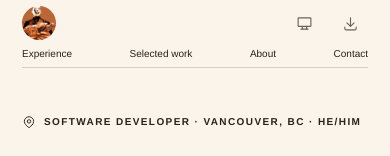
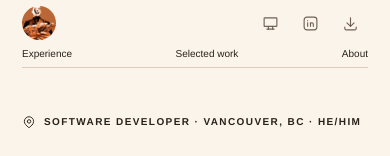
Before and after one commit to BenZed/ben-gaumond-dot-com, a React (Vite) app: page / in a window 390 px wide. Shown: the top 156 px of the page. Built offline with nearby package versions, Linux system fonts and the light colour scheme.

Commit message:
Replace the contact section with a LinkedIn header link

```diff
--- a/content/resume.json
+++ b/content/resume.json
@@ -9,6 +9,7 @@
     "pronouns": "He/Him",
     "headline": "Full-stack developer building creative tools and interactive experiences",
     "location": "Vancouver, British Columbia, Canada",
+    "linkedinUrl": "https://www.linkedin.com/in/ben-gaumond/",
     "shortLocation": "Vancouver, BC",
     "summary": "I started in animation, writing code to make things move. That led to drawing games for PBS KIDS and full-stack tools for the artists and producers who make animation."
   },
@@ -243,20 +244,5 @@
       "I like a clean abstraction, and I've lost enough time chasing one to know what it costs. I put that effort where someone will feel it, like giving an artist a way to add content without waiting on a developer."
     ],
     "approach": "I think most engineering decisions come down to choosing a degree of wrong you can live with. There's always another way to structure the code, and there is, inconveniently, a deadline. I spend the extra time on changes that make the next person's work easier."
-  },
-  "contact": {
-    "section": {
-      "id": "contact",
-      "label": "Contact",
-      "title": "Let's talk about what comes next.",
-      "eyebrow": "Keep in touch",
-      "wideLabel": "Let's connect"
-    },
-    "profiles": [
-      {
-        "network": "LinkedIn",
-        "url": "https://www.linkedin.com/in/ben-gaumond/"
-      }
-    ]
   }
 }
--- a/src/App.tsx
+++ b/src/App.tsx
@@ -7,7 +7,6 @@ import { Toolkit } from './components/Toolkit'
 import { resolveTools } from './resolveTools'
 import type { Resume } from './Resume'
 import { AboutSection } from './sections/AboutSection'
-import { ContactSection } from './sections/ContactSection'
 import { ExperienceSection } from './sections/ExperienceSection'
 import { HeroSection } from './sections/HeroSection'
 import { WorkSection } from './sections/WorkSection'
@@ -17,7 +16,7 @@ import styles from './App.module.css'
 
 export type AppProps = Resume
 
-export function App({ basics, experience, work, about, contact, tools, toolkit }: AppProps) {
+export function App({ basics, experience, work, about, tools, toolkit }: AppProps) {
   const featuredTools = resolveTools(tools, toolkit.featuredToolIds)
 
   return (
@@ -33,13 +32,14 @@ export function App({ basics, experience, work, about, contact, tools, toolkit }
       <Container size={1120} className={styles['page-shell']} id="top">
         <SiteHeader
           name={basics.name}
-          sections={[experience.section, work.section, about.section, contact.section]}
+          linkedinUrl={basics.linkedinUrl}
+          sections={[experience.section, work.section, about.section]}
         />
 
         <Box component="main" id="main">
           <HeroSection basics={basics} />
 
-          <PrintContact profiles={contact.profiles} />
+          <PrintContact linkedinUrl={basics.linkedinUrl} />
 
           <Toolkit toolkit={toolkit} tools={tools} featuredTools={featuredTools} />
 
@@ -52,8 +52,6 @@ export function App({ basics, experience, work, about, contact, tools, toolkit }
             location={basics.location}
             technologyLabels={featuredTools.map(({ label }) => label)}
           />
-
-          <ContactSection contact={contact} />
         </Box>
 
         <SiteFooter name={basics.name} role={basics.role} />
--- a/src/Resume.ts
+++ b/src/Resume.ts
@@ -3,4 +3,4 @@ import type source from '../content/resume.json'
 export type Resume = typeof source
 export type Tool = Resume['tools'][number]
 export type Position = Resume['experience']['positions'][number]
-export type ResumeSection = Resume['experience' | 'work' | 'about' | 'contact']['section']
+export type ResumeSection = Resume['experience' | 'work' | 'about']['section']
--- a/src/components/PrintContact.module.css
+++ b/src/components/PrintContact.module.css
@@ -1,9 +1,9 @@
-.profiles {
+.print-contact {
   display: none;
 }
 
 @media print {
-  .profiles {
+  .print-contact {
     display: block;
     margin-bottom: 1rem;
   }
--- a/src/components/PrintContact.tsx
+++ b/src/components/PrintContact.tsx
@@ -1,26 +1,20 @@
-import { Anchor, Box, Text } from '@mantine/core'
+import { Anchor, Text } from '@mantine/core'
 
 import type { Resume } from '../Resume'
 
 import styles from './PrintContact.module.css'
 
 export type PrintContactProps = {
-  readonly profiles: Resume['contact']['profiles']
+  readonly linkedinUrl: Resume['basics']['linkedinUrl']
 }
 
-export function PrintContact({ profiles }: PrintContactProps) {
-  if (profiles.length === 0) return null
-
+export function PrintContact({ linkedinUrl }: PrintContactProps) {
   return (
-    <Box className={styles['profiles']}>
-      {profiles.map(({ network, url }) => (
-        <Text component="p" key={network} size="xs">
-          {network}:{' '}
-          <Anchor href={url} inherit>
-            {url}
-          </Anchor>
-        </Text>
-      ))}
-    </Box>
+    <Text component="p" className={styles['print-contact']} size="xs">
+      LinkedIn:{' '}
+      <Anchor href={linkedinUrl} inherit>
+        {linkedinUrl}
+      </Anchor>
+    </Text>
   )
 }
--- a/src/components/SectionNavigation.module.css
+++ b/src/components/SectionNavigation.module.css
@@ -3,22 +3,14 @@
   gap: 32px;
   margin-left: auto;
 }
-.section-nav a,
-.header-contact {
+.section-nav a {
   font-size: 13px;
   font-weight: 550;
   text-decoration: none;
   text-underline-offset: 5px;
 }
-.section-nav a:hover,
-.header-contact:hover {
+.section-nav a:hover {
   text-decoration: underline;
-}
-.section-nav .header-contact {
-  margin-left: 8px;
-}
-.header-contact svg {
-  margin-left: 12px;
 }
 @media (max-width: 800px) {
   .section-nav {
@@ -40,9 +32,6 @@
   color: var(--site-accent);
   text-decoration: underline;
 }
-.contact-label-compact {
-  display: none;
-}
 @media (max-width: 880px) {
   .section-nav {
     grid-column: 1 / -1;
@@ -51,14 +40,4 @@
     justify-content: space-between;
     gap: 8px;
   }
-  .section-nav .header-contact {
-    margin-left: 0;
-  }
-  .header-contact svg,
-  .contact-label-wide {
-    display: none;
-  }
-  .contact-label-compact {
-    display: inline;
-  }
 }
--- a/src/components/SectionNavigation.tsx
+++ b/src/components/SectionNavigation.tsx
@@ -1,8 +1,6 @@
-import { Anchor, Box, Group } from '@mantine/core'
-import { IconArrowUpRight } from '@tabler/icons-react'
+import { Anchor, Group } from '@mantine/core'
 
 import type { ResumeSection } from '../Resume'
-import { SiteIcon } from './SiteIcon'
 
 import styles from './SectionNavigation.module.css'
 
@@ -24,21 +22,8 @@ export function SectionNavigation({ sections, activeId }: SectionNavigationProps
           key={section.id}
           href={`#${section.id}`}
           aria-current={activeId === section.id ? 'location' : undefined}
-          className={'wideLabel' in section ? styles['header-contact'] : undefined}
         >
-          {'wideLabel' in section ? (
-            <>
-              <Box component="span" className={styles['contact-label-wide']}>
-                {section.wideLabel}
-              </Box>
-              <Box component="span" className={styles['contact-label-compact']}>
-                {section.label}
-              </Box>
-              <SiteIcon icon={IconArrowUpRight} />
-            </>
-          ) : (
-            section.label
-          )}
+          {section.label}
         </Anchor>
       ))}
     </Group>
--- a/src/components/SiteHeader.tsx
+++ b/src/components/SiteHeader.tsx
@@ -1,9 +1,9 @@
 import { ActionIcon, Anchor, Box, Group } from '@mantine/core'
-import { IconDownload } from '@tabler/icons-react'
+import { IconBrandLinkedin, IconDownload } from '@tabler/icons-react'
 import { useRef } from 'react'
 
 import { useActiveSection } from '../hooks/useActiveSection'
-import type { ResumeSection } from '../Resume'
+import type { Resume, ResumeSection } from '../Resume'
 import { ColorModeControl } from './ColorModeControl'
 import { ProfileMark } from './ProfileMark'
 import { SectionNavigation } from './SectionNavigation'
@@ -27,10 +27,11 @@ function HeaderLabel({ label }: HeaderLabelProps) {
 
 export type SiteHeaderProps = {
   readonly name: string
+  readonly linkedinUrl: Resume['basics']['linkedinUrl']
   readonly sections: readonly ResumeSection[]
 }
 
-export function SiteHeader({ name, sections }: SiteHeaderProps) {
+export function SiteHeader({ name, linkedinUrl, sections }: SiteHeaderProps) {
   const header = useRef<HTMLElement>(null)
   const { current, previous } = useActiveSection(header, sections)
   const changing = current !== previous
@@ -58,8 +59,18 @@ export function SiteHeader({ name, sections }: SiteHeaderProps) {
         </Box>
       </Anchor>
       <SectionNavigation sections={sections} activeId={current} />
-      <Group className={styles['header-actions']} gap="xs" wrap="nowrap">
+      <Group className={styles['header-actions']} gap={4} wrap="nowrap">
         <ColorModeControl />
+        <ActionIcon
+          component="a"
+          href={linkedinUrl}
+          aria-label="LinkedIn"
+          title="LinkedIn"
+          variant="subtle"
+          size={36}
+        >
+          <SiteIcon icon={IconBrandLinkedin} />
+        </ActionIcon>
         <ActionIcon
           component="a"
           href="./ben-gaumond-resume.pdf"
--- a/src/sections/ContactSection.module.css
+++ /dev/null
@@ -1,27 +0,0 @@
-.contact-section {
-  background: var(--site-panel);
-  border-block: 1px solid var(--site-border);
-  padding: 55px;
-}
-.contact-section h2 {
-  font-size: clamp(38px, 5vw, 60px);
-  margin-bottom: 30px;
-}
-.contact-section .contact-button {
-  font-size: 13px;
-  font-weight: 500;
-}
-@media (max-width: 600px) {
-  .contact-section {
-    padding: 32px 24px;
-  }
-}
-@media print {
-  .contact-section {
-    display: none;
-  }
-}
-
-.contact-header {
-  --section-eyebrow-spacing: 20px;
-}
--- a/src/sections/ContactSection.tsx
+++ /dev/null
@@ -1,40 +0,0 @@
-import { Button, Group } from '@mantine/core'
-import { IconArrowUpRight } from '@tabler/icons-react'
-
-import { Section } from '../components/Section'
-import { SiteIcon } from '../components/SiteIcon'
-import type { Resume } from '../Resume'
-
-import styles from './ContactSection.module.css'
-
-export type ContactSectionProps = {
-  readonly contact: Resume['contact']
-}
-
-export function ContactSection({ contact }: ContactSectionProps) {
-  return (
-    <Section
-      id={contact.section.id}
-      className={styles['contact-section']}
-      eyebrow={contact.section.eyebrow}
-      title={contact.section.title}
-    >
-      <Section.Header className={styles['contact-header']} />
-      <Group>
-        {contact.profiles.map((profile) => (
-          <Button
-            key={profile.network}
-            component="a"
-            href={profile.url}
-            classNames={{ root: styles['contact-button'] }}
-            color="ember.9"
-            size="lg"
-            rightSection={<SiteIcon icon={IconArrowUpRight} />}
-          >
-            Connect on {profile.network}
-          </Button>
-        ))}
-      </Group>
-    </Section>
-  )
-}
```
Also changed, not shown: 1 other file (tests, documents, lock files or other folders).
